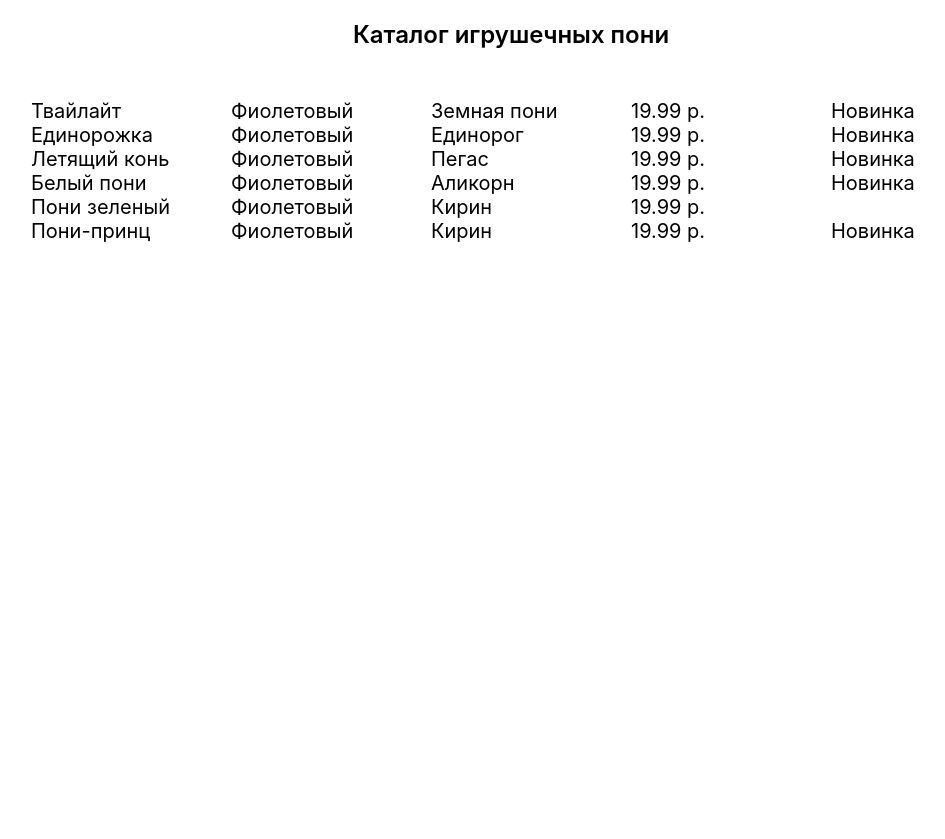
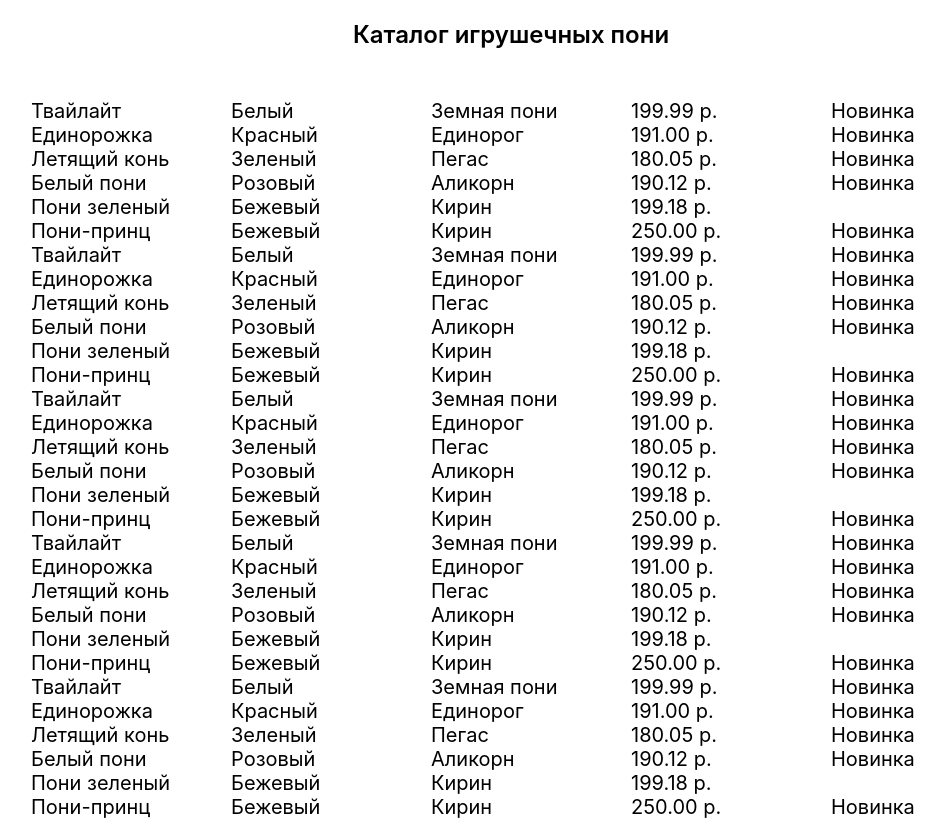
Before and after one commit to sasha-is-permi/React5, a React (Create React App) app: page / in a window 1280 px wide. Shown: the whole page, without its empty margins (129-1074 px from the left). Before the commit the page ends 800 px from the top, so only its background shows below. Built offline with nearby package versions, Linux system fonts and the light colour scheme.

Commit message:
установка контекста

```diff
--- a/src/App.js
+++ b/src/App.js
@@ -1,15 +1,37 @@
 
+import { useState, useEffect } from 'react';
 import './App.css';
 import Catalog from './Catalog'
+import { useStateContext } from "./useStateContext";
+import {catalog_list} from "./catalog_list"
+
 
 function App() {
+
+  // Тут вносятся данные, общие для всей программы
+
+  const [catalog, setCatalog] = useState([]);
+
+  let context = {
+    catalog,
+    setCatalog,
+  };
+
+
+// Установка значений каталога
+  useEffect(()=>{
+    setCatalog([...catalog_list])
+  },[])
+
   return (
+    <useStateContext.Provider value={context}>
     <div className="App">
       <header className="App-header">
         Каталог игрушечных пони
       </header>
       <Catalog/>
     </div>
+    </useStateContext.Provider>
   );
 }
 
--- a/src/Catalog.js
+++ b/src/Catalog.js
@@ -1,7 +1,10 @@
 
 import './Catalog.css';
+import { useContext } from 'react';
+import { useStateContext } from "./useStateContext";
 
-import {catalog_list} from "./catalog_list"
+
+
 
 const isNew = (item) => {
     if (item===true) return "Новинка"
@@ -9,9 +12,22 @@ const isNew = (item) => {
 }
 
 
-const ListItems =  catalog_list.map( (element, index) => {
-    return (
-            <li key={index}  className='Li'>
+
+export default function  Catalog() {
+
+    const {
+        catalog,
+          } = useContext(useStateContext);
+
+          console.log("catalog",catalog)
+
+
+  return (
+       <>
+       <ul className='List'>
+      { catalog && catalog.length>0 && catalog.map( element => {
+        return (
+            <li key={element.id}  className='Li'>
                 <span className='Element'> {element.name} </span>
                 <span className='Element'> {element.color} </span>
                 <span className='Element'> {element.kind} </span>
@@ -21,15 +37,7 @@ const ListItems =  catalog_list.map( (element, index) => {
 
     )
 })
-
-
-export default function  Catalog() {
-
-console.log(catalog_list)
-  return (
-       <>
-       <ul className='List'>
-       { ListItems }
+}
        </ul>
        </>
 
--- a/src/catalog_list.js
+++ b/src/catalog_list.js
@@ -1,44 +1,242 @@
  export const catalog_list = [
 	{
+		id:     1,
 		name:   "Твайлайт",
-		color:  "Фиолетовый",
+		color:  "Белый",
         kind:   "Земная пони",
-		price:  "19.99",
+		price:  "199.99",
 		is_new: true,
     },
 	{
+		id:     2,
 		name:   "Единорожка",
-		color:  "Фиолетовый",
+		color:  "Красный",
         kind:   "Единорог",
-		price:  "19.99",
+		price:  "191.00",
 		is_new: true,
     },
 	{
+		id:     3,
 		name:   "Летящий конь",
-		color:  "Фиолетовый",
+		color:  "Зеленый",
         kind:   "Пегас",
-		price:  "19.99",
+		price:  "180.05",
 		is_new: true,
     },
 	{
+		id:     4,
 		name:   "Белый пони",
-		color:  "Фиолетовый",
+		color:  "Розовый",
         kind:   "Аликорн",
-		price:  "19.99",
+		price:  "190.12",
 		is_new: true,
     },
 	{
+		id:     5,
 		name:   "Пони зеленый",
-		color:  "Фиолетовый",
+		color:  "Бежевый",
         kind:   "Кирин",
-		price:  "19.99",
+		price:  "199.18",
 		is_new: false,
     },
 	{
+		id:     6,
 		name:   "Пони-принц",
-		color:  "Фиолетовый",
+		color:  "Бежевый",
         kind:   "Кирин",
-		price:  "19.99",
+		price:  "250.00",
 		is_new: true,
-    }
+    },
+	{
+		id:     7,
+		name:   "Твайлайт",
+		color:  "Белый",
+        kind:   "Земная пони",
+		price:  "199.99",
+		is_new: true,
+    },
+	{
+		id:     8,
+		name:   "Единорожка",
+		color:  "Красный",
+        kind:   "Единорог",
+		price:  "191.00",
+		is_new: true,
+    },
+	{
+		id:     9,
+		name:   "Летящий конь",
+		color:  "Зеленый",
+        kind:   "Пегас",
+		price:  "180.05",
+		is_new: true,
+    },
+	{
+		id:     10,
+		name:   "Белый пони",
+		color:  "Розовый",
+        kind:   "Аликорн",
+		price:  "190.12",
+		is_new: true,
+    },
+	{
+		id:     11,
+		name:   "Пони зеленый",
+		color:  "Бежевый",
+        kind:   "Кирин",
+		price:  "199.18",
+		is_new: false,
+    },
+	{
+		id:     12,
+		name:   "Пони-принц",
+		color:  "Бежевый",
+        kind:   "Кирин",
+		price:  "250.00",
+		is_new: true,
+    },
+	{
+		id:     13,
+		name:   "Твайлайт",
+		color:  "Белый",
+        kind:   "Земная пони",
+		price:  "199.99",
+		is_new: true,
+    },
+	{
+		id:     14,
+		name:   "Единорожка",
+		color:  "Красный",
+        kind:   "Единорог",
+		price:  "191.00",
+		is_new: true,
+    },
+	{
+		id:     15,
+		name:   "Летящий конь",
+		color:  "Зеленый",
+        kind:   "Пегас",
+		price:  "180.05",
+		is_new: true,
+    },
+	{
+		id:     16,
+		name:   "Белый пони",
+		color:  "Розовый",
+        kind:   "Аликорн",
+		price:  "190.12",
+		is_new: true,
+    },
+	{
+		id:     17,
+		name:   "Пони зеленый",
+		color:  "Бежевый",
+        kind:   "Кирин",
+		price:  "199.18",
+		is_new: false,
+    },
+	{
+		id:     18,
+		name:   "Пони-принц",
+		color:  "Бежевый",
+        kind:   "Кирин",
+		price:  "250.00",
+		is_new: true,
+    },
+	{
+		id:     19,
+		name:   "Твайлайт",
+		color:  "Белый",
+        kind:   "Земная пони",
+		price:  "199.99",
+		is_new: true,
+    },
+	{
+		id:     20,
+		name:   "Единорожка",
+		color:  "Красный",
+        kind:   "Единорог",
+		price:  "191.00",
+		is_new: true,
+    },
+	{
+		id:     21,
+		name:   "Летящий конь",
+		color:  "Зеленый",
+        kind:   "Пегас",
+		price:  "180.05",
+		is_new: true,
+    },
+	{
+		id:     22,
+		name:   "Белый пони",
+		color:  "Розовый",
+        kind:   "Аликорн",
+		price:  "190.12",
+		is_new: true,
+    },
+	{
+		id:     23,
+		name:   "Пони зеленый",
+		color:  "Бежевый",
+        kind:   "Кирин",
+		price:  "199.18",
+		is_new: false,
+    },
+	{
+		id:     24,
+		name:   "Пони-принц",
+		color:  "Бежевый",
+        kind:   "Кирин",
+		price:  "250.00",
+		is_new: true,
+    },
+	{
+		id:     25,
+		name:   "Твайлайт",
+		color:  "Белый",
+        kind:   "Земная пони",
+		price:  "199.99",
+		is_new: true,
+    },
+	{
+		id:     26,
+		name:   "Единорожка",
+		color:  "Красный",
+        kind:   "Единорог",
+		price:  "191.00",
+		is_new: true,
+    },
+	{
+		id:     27,
+		name:   "Летящий конь",
+		color:  "Зеленый",
+        kind:   "Пегас",
+		price:  "180.05",
+		is_new: true,
+    },
+	{
+		id:     28,
+		name:   "Белый пони",
+		color:  "Розовый",
+        kind:   "Аликорн",
+		price:  "190.12",
+		is_new: true,
+    },
+	{
+		id:     29,
+		name:   "Пони зеленый",
+		color:  "Бежевый",
+        kind:   "Кирин",
+		price:  "199.18",
+		is_new: false,
+    },
+	{
+		id:     30,
+		name:   "Пони-принц",
+		color:  "Бежевый",
+        kind:   "Кирин",
+		price:  "250.00",
+		is_new: true,
+    },
 ]
--- /dev/null
+++ b/src/useStateContext.js
@@ -0,0 +1,3 @@
+import { createContext } from "react";
+
+export const useStateContext = createContext({});
```
